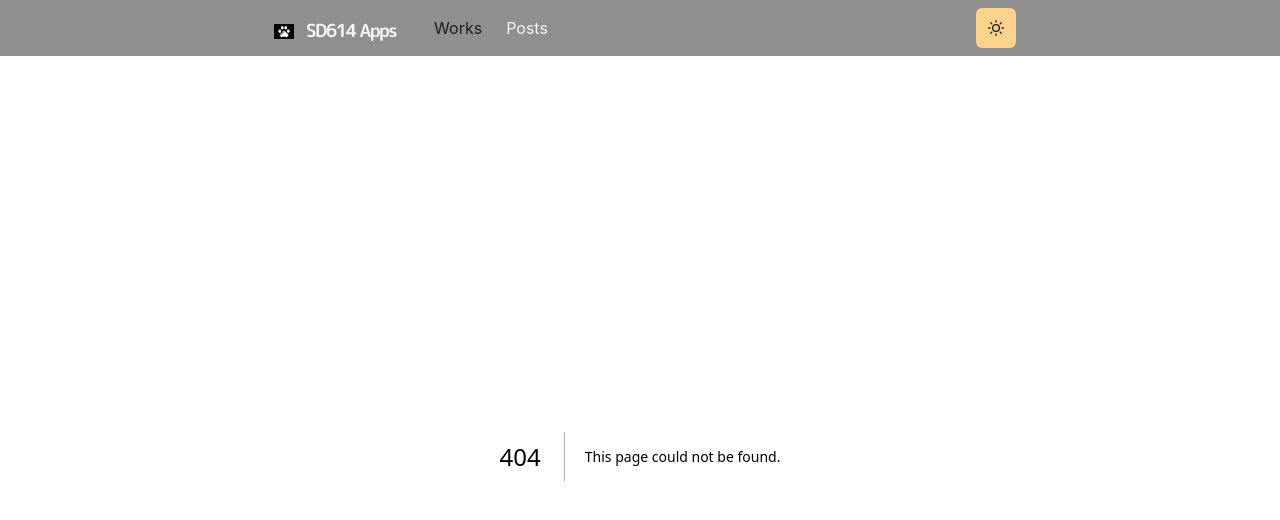
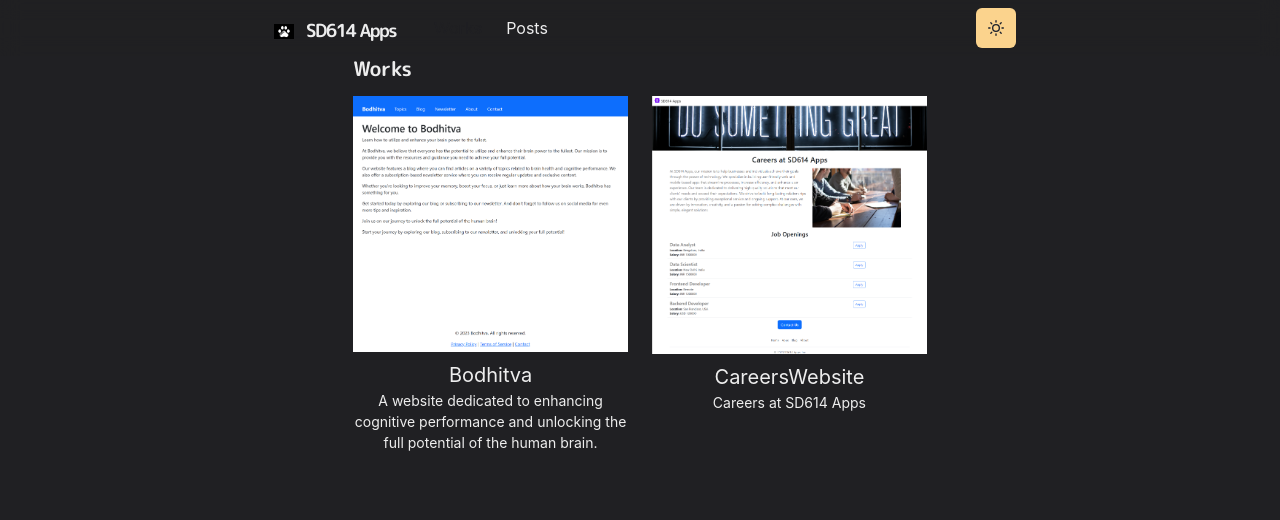
Before and after one commit to sd614apps/my-portfolio, a Next.js app: page /works in a window 1280 px wide. Before the commit this address had no page. Shown: the top 520 px of the page. Built offline with nearby package versions, Linux system fonts and the light colour scheme.

Commit message:
Added portfolio grid containing thumbnails for Bodhitva and Careers Website

```diff
--- /dev/null
+++ b/components/grid-item.js
@@ -0,0 +1,52 @@
+import NextLink from 'next/link'
+import Image from 'next/image'
+import { Box, Text, LinkBox, LinkOverlay, GlobalStyle } from '@chakra-ui/react'
+import { Global } from '@emotion/react'
+
+export const GridItem = ({ children, href, title, thumbnail }) => (
+    <Box w="100%" align="center">
+        <LinkBox cursor="pointer">
+            <Image
+                src={thumbnail}
+                alt={title}
+                className='grid-item-thumbnail'
+                placeholder='blur'
+                loading='lazy'
+            />
+            <LinkOverlay href={href} target='_blank'>
+                <Text mt={2}>{title}</Text>
+            </LinkOverlay>
+            <Text fontSize={14}>{children}</Text>
+        </LinkBox>
+    </Box>
+)
+
+export const WorkGridItem = ({ children, id, title, thumbnail }) => (
+    <Box w="100%" align="center">
+        <NextLink href={`/works/${id}`}>
+            <LinkBox cursor="pointer">
+                <Image
+                    src={thumbnail}
+                    alt={title}
+                    className='grid-item-thumbnail'
+                    placeholder='blur'
+                />
+                <LinkOverlay href={`/works/${id}`}>
+                    <Text mt={2} fontSize={20}>
+                        {title}
+                    </Text>
+                </LinkOverlay>
+                <Text fontSize={14}>{children}</Text>
+            </LinkBox>
+        </NextLink>
+    </Box>
+)
+
+export const GridItemStyle = () => {
+    <Global styles={`
+            .grid-item-thumbnail {
+                border-radius: 12px;
+            }
+        `}
+    />
+}
--- /dev/null
+++ b/pages/works.js
@@ -0,0 +1,30 @@
+import { Container, Heading, SimpleGrid, Divider } from '@chakra-ui/react'
+import Section from '../components/section'
+import { WorkGridItem } from '../components/grid-item'
+import thumbBodhitva from '../public/images/works/bodhitva.png'
+import thumbCareersWebsite from '../public/images/works/careers-website.png'
+
+const Works = () => {
+    return (
+        <Container>
+            <Heading as="h3" fontSize={20} mb={4}>
+                Works
+            </Heading>
+
+            <SimpleGrid columns={[1,1,2]} gap={6}>
+                <Section>
+                    <WorkGridItem id="bodhitva" title="Bodhitva" thumbnail={thumbBodhitva}>
+                    A website dedicated to enhancing cognitive performance and unlocking the full potential of the human brain.
+                    </WorkGridItem>
+                </Section>
+                <Section>
+                    <WorkGridItem id="careers-website" title="CareersWebsite" thumbnail={thumbCareersWebsite}>
+                    Careers at SD614 Apps
+                    </WorkGridItem>
+                </Section>
+            </SimpleGrid>
+        </Container>
+    )
+}
+
+export default Works
```
Also changed, not shown: public/images/works/bodhitva.png (added), public/images/works/careers-website.png (added).
